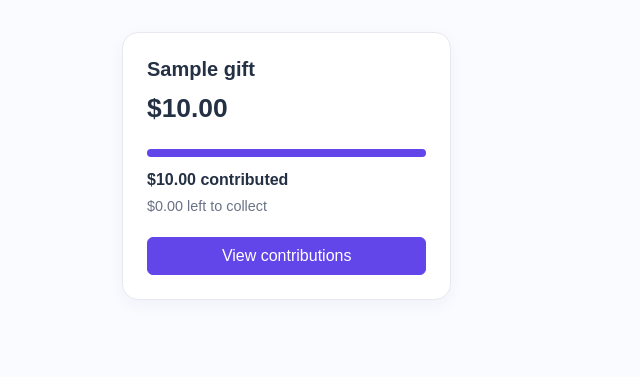
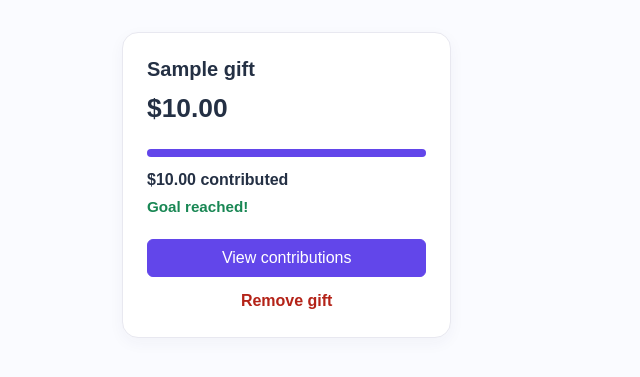
Before and after one commit to Macarthur-Anglican-School/repositroy, a Flask app: page / in a window 1280 px wide. Shown: the part 237-614 px from the top of the page, without its empty margins (0-640 px from the left). Run offline with Flask 3, Linux system fonts and the light colour scheme; tables that the repository leaves empty hold one stand-in row (values such as "Sample post").

Commit message:
Made it show when the goal for a gift had been reached and made it so gifts can be removed

```diff
--- a/app.py
+++ b/app.py
@@ -60,6 +60,21 @@ def add_gift():
             connection.execute(text("INSERT INTO gifts (gift_name, price) VALUES (:gift_name, :price)"), {"gift_name": gift_name, "price": price})
         return redirect(url_for("home"))
     return render_template("add-gift.html")
+
+
+@app.route("/gifts/<int:gift_id>/remove", methods=["POST"])
+def remove_gift(gift_id):
+    get_gift(gift_id)
+    with engine.begin() as connection:
+        connection.execute(
+            text("DELETE FROM contributions WHERE gift_id = :gift_id"),
+            {"gift_id": gift_id},
+        )
+        connection.execute(
+            text("DELETE FROM gifts WHERE id = :gift_id"),
+            {"gift_id": gift_id},
+        )
+    return redirect(url_for("home"))
 
 
 def get_gift(gift_id):
--- a/static/css/styles.css
+++ b/static/css/styles.css
@@ -2,6 +2,6 @@
 body { background: #fafbff; color: var(--ink); font-family: Arial, sans-serif; }
 .site-header { background: white; border-bottom: 1px solid #e6e8ef; padding: 1rem 0; }.brand { color: var(--ink); font-size: 1.25rem; font-weight: 700; text-decoration: none; } nav a { color: var(--ink); font-weight: 600; margin-left: 1.2rem; text-decoration: none; } nav .nav-add { color: var(--purple); }
 .page-content { max-width: 1060px; padding-bottom: 3rem; padding-top: 3.5rem; }.page-intro { margin-bottom: 2rem; max-width: 650px; }.page-intro h1, .form-panel h1 { font-size: clamp(2rem, 5vw, 3rem); font-weight: 750; letter-spacing: -.04em; }.page-intro p:not(.eyebrow), .form-panel > p { color: var(--muted); font-size: 1.05rem; }.eyebrow { color: var(--purple); font-size: .8rem; font-weight: 700; letter-spacing: .1em; margin-bottom: .5rem; text-transform: uppercase; }
-.gift-card { background: white; border: 1px solid #e8e8f0; border-radius: 16px; box-shadow: 0 5px 16px #2530540b; height: 100%; padding: 1.5rem; }.gift-card h2 { font-size: 1.25rem; font-weight: 700; }.price { font-size: 1.65rem; font-weight: 700; margin-bottom: 1.25rem; }.progress { background: #e9e7ff; height: .55rem; margin-bottom: .65rem; }.progress-bar { background: var(--purple); }.funding { font-weight: 700; margin-bottom: .25rem; }.remaining { color: var(--muted); font-size: .9rem; margin-bottom: 1.25rem; }.btn-primary { background: var(--purple); border-color: var(--purple); }.btn-primary:hover { background: #4f35d6; border-color: #4f35d6; }
+.gift-card { background: white; border: 1px solid #e8e8f0; border-radius: 16px; box-shadow: 0 5px 16px #2530540b; height: 100%; padding: 1.5rem; }.gift-card h2 { font-size: 1.25rem; font-weight: 700; }.price { font-size: 1.65rem; font-weight: 700; margin-bottom: 1.25rem; }.progress { background: #e9e7ff; height: .55rem; margin-bottom: .65rem; }.progress-bar { background: var(--purple); }.funding { font-weight: 700; margin-bottom: .25rem; }.remaining { color: var(--muted); font-size: .9rem; margin-bottom: 1.25rem; }.goal-reached { color: #198754; font-size: .95rem; font-weight: 700; margin-bottom: 1.25rem; }.btn-primary { background: var(--purple); border-color: var(--purple); }.btn-primary:hover { background: #4f35d6; border-color: #4f35d6; }.remove-gift-form { margin: .8rem 0 0; text-align: center; }
 .form-panel { background: white; border: 1px solid #e8e8f0; border-radius: 18px; margin: 0 auto; max-width: 580px; padding: clamp(1.5rem, 5vw, 3rem); }form { margin-top: 1.75rem; }label { display: block; font-size: .92rem; font-weight: 700; margin-bottom: .45rem; }input { border: 1px solid #cdd1dc; border-radius: 8px; margin-bottom: 1.2rem; padding: .75rem; width: 100%; }input:focus { border-color: var(--purple); outline: 3px solid #e4dfff; }.form-actions { display: flex; gap: .75rem; justify-content: flex-end; margin-top: .5rem; }
 .compact-intro { margin-bottom: 1.5rem; }.funded-message { color: #198754 !important; font-weight: 700; }.contribution-list { background: white; border: 1px solid #e8e8f0; border-radius: 14px; overflow: hidden; }.contribution-row { align-items: center; border-bottom: 1px solid #eceef3; display: flex; justify-content: space-between; padding: 1rem 1.25rem; }.contribution-row:last-child { border-bottom: 0; }.contribution-actions { align-items: center; display: flex; gap: 1rem; }.contribution-actions form { margin: 0; }.remove-button { background: transparent; border: 0; color: #b42318; font-weight: 700; padding: 0; }.remove-button:hover { text-decoration: underline; }.empty-state { background: var(--pale); border-radius: 16px; padding: 2rem; text-align: center; }.empty-state h2 { font-size: 1.3rem; font-weight: 700; }.empty-state p { color: var(--muted); }.back-link { color: var(--purple); display: inline-block; font-weight: 600; margin-top: 1.5rem; text-decoration: none; }
--- a/templates/index.html
+++ b/templates/index.html
@@ -2,6 +2,6 @@
 {% block content %}
 <section class="page-intro"><p class="eyebrow">Gift collection</p><h1>Gifts for Oscar</h1><p>Choose a gift to see who has contributed, or add a new gift to the list.</p></section>
 {% if gifts %}<div class="row g-4">{% for gift in gifts %}{% set remaining = [gift.price - gift.total_contributed, 0] | max %}
-<div class="col-12 col-md-6 col-lg-4"><article class="gift-card"><h2>{{ gift.gift_name }}</h2><p class="price">${{ '%.2f' | format(gift.price) }}</p><div class="progress"><div class="progress-bar" style="width: {{ [gift.total_contributed / gift.price * 100 if gift.price else 100, 100] | min }}%"></div></div><p class="funding">${{ '%.2f' | format(gift.total_contributed) }} contributed</p><p class="remaining">${{ '%.2f' | format(remaining) }} left to collect</p><a class="btn btn-primary w-100" href="{{ url_for('contributions', gift_id=gift.id) }}">View contributions</a></article></div>
+<div class="col-12 col-md-6 col-lg-4"><article class="gift-card"><h2>{{ gift.gift_name }}</h2><p class="price">${{ '%.2f' | format(gift.price) }}</p><div class="progress"><div class="progress-bar" style="width: {{ [gift.total_contributed / gift.price * 100 if gift.price else 100, 100] | min }}%"></div></div><p class="funding">${{ '%.2f' | format(gift.total_contributed) }} contributed</p>{% if remaining > 0 %}<p class="remaining">${{ '%.2f' | format(remaining) }} left to collect</p>{% else %}<p class="goal-reached">Goal reached!</p>{% endif %}<a class="btn btn-primary w-100" href="{{ url_for('contributions', gift_id=gift.id) }}">View contributions</a><form class="remove-gift-form" action="{{ url_for('remove_gift', gift_id=gift.id) }}" method="post"><button class="remove-button" type="submit">Remove gift</button></form></article></div>
 {% endfor %}</div>{% else %}<section class="empty-state"><h2>No gifts yet</h2><p>Start Oscar's list by adding the first gift.</p><a class="btn btn-primary" href="{{ url_for('add_gift') }}">Add a gift</a></section>{% endif %}
 {% endblock %}
```
Also changed, not shown: .database/cyberwatch.db.
